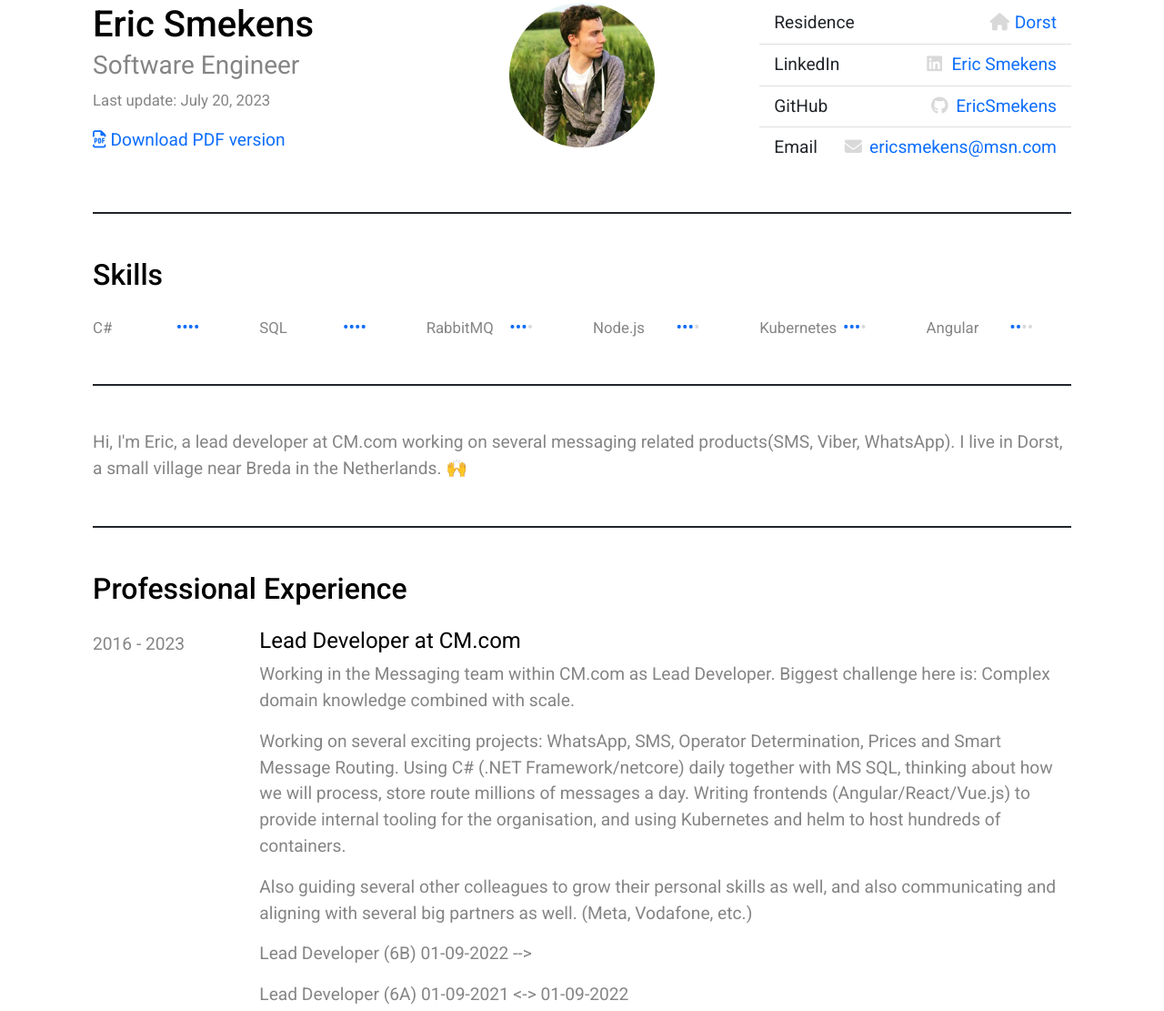
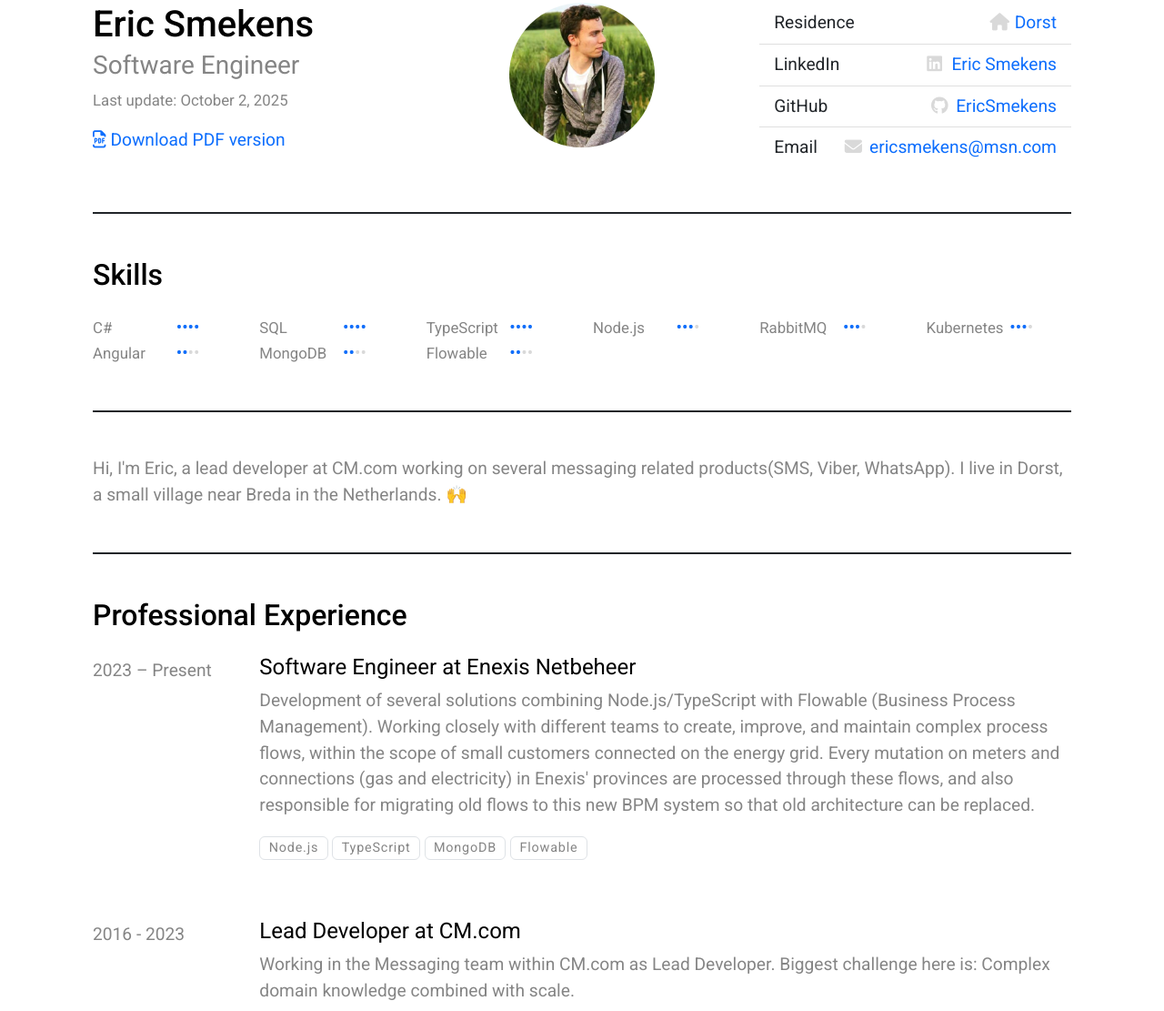
Before and after one commit to EricSmekens/cv, a plain HTML site: page index.html in a window 1280 px wide. Shown: the part 29-1140 px from the top of the page at 91% size. Drawn offline with nearby package versions, Linux system fonts and the light colour scheme.

Commit message:
Deploying to gh-pages from  @ 67dbba8b7d16e2c5e1eec96dda872db9a2a08643 🚀

```diff
--- a/index.html
+++ b/index.html
@@ -24,7 +24,7 @@
                 </div>
                 <div>
                     <p>
-                        <time datetime="" class="small">Last update: July 20, 2023</time>
+                        <time datetime="" class="small">Last update: October 2, 2025</time>
                     </p>
                     <p>
                         <span class="screen"><a href="eric-smekens.software-engineer.pdf"><i class="far fa-file-pdf"></i>Download PDF version</a></span>
@@ -80,7 +80,15 @@
                 </div>
             </div>
             <div class="col-print-1 col-3 col-md-2 col-lg-1 text-right">
-                <small>RabbitMQ</small>
+                <small>TypeScript</small>
+            </div>
+            <div class="col-print-1 col-3 col-md-2 col-lg-1">
+                <div class="skills">
+                    <div class="skills-bar" style="width: 100%"></div>
+                </div>
+            </div>
+            <div class="col-print-1 col-3 col-md-2 col-lg-1 text-right">
+                <small>Node.js</small>
             </div>
             <div class="col-print-1 col-3 col-md-2 col-lg-1">
                 <div class="skills">
@@ -88,7 +96,7 @@
                 </div>
             </div>
             <div class="col-print-1 col-3 col-md-2 col-lg-1 text-right">
-                <small>Node.js</small>
+                <small>RabbitMQ</small>
             </div>
             <div class="col-print-1 col-3 col-md-2 col-lg-1">
                 <div class="skills">
@@ -111,6 +119,22 @@
                     <div class="skills-bar" style="width: 50%"></div>
                 </div>
             </div>
+            <div class="col-print-1 col-3 col-md-2 col-lg-1 text-right">
+                <small>MongoDB</small>
+            </div>
+            <div class="col-print-1 col-3 col-md-2 col-lg-1">
+                <div class="skills">
+                    <div class="skills-bar" style="width: 50%"></div>
+                </div>
+            </div>
+            <div class="col-print-1 col-3 col-md-2 col-lg-1 text-right">
+                <small>Flowable</small>
+            </div>
+            <div class="col-print-1 col-3 col-md-2 col-lg-1">
+                <div class="skills">
+                    <div class="skills-bar" style="width: 50%"></div>
+                </div>
+            </div>
         </div>
     </div>
 
@@ -120,6 +144,25 @@
 
     <div class="border-bottom border-2 border-print-0 border-dark mb-5 pb-5 pb-print-0 mb-print-1">
         <h2 class="mb-4">Professional Experience</h2>
+        <div class="row d-block d-md-flex mb-5">
+            <div class="col-md-2 pt-1">
+                2023 – Present
+            </div>
+            <div class="col-md-10">
+                <h3 class="fs-4 fw-normal">Software Engineer at Enexis Netbeheer</h3>
+
+                <div><p>Development of several solutions combining Node.js/TypeScript with Flowable (Business Process Management).
+Working closely with different teams to create, improve, and maintain complex process flows, within the scope of small customers connected on the energy grid.
+Every mutation on meters and connections (gas and electricity) in Enexis&#39; provinces are processed through these flows, and also responsible for migrating old flows to this new BPM system so that old architecture can be replaced.</p></div>
+
+                <p>
+                    <span class="badge text-body border border-1">Node.js</span>
+                    <span class="badge text-body border border-1">TypeScript</span>
+                    <span class="badge text-body border border-1">MongoDB</span>
+                    <span class="badge text-body border border-1">Flowable</span>
+                </p>
+            </div>
+        </div>
         <div class="row d-block d-md-flex mb-5">
             <div class="col-md-2 pt-1">
                 2016 - 2023
@@ -202,8 +245,8 @@
     <div class="mb-4">
         <h3 class="fs-4 fw-normal">JSEP</h3>
 
-        <p>Used this as a dependency in my first job. Spent some free time on it, to learn more and try to extend it.
-Eventually became a collaborator, and now the maintainer of the package. Thanks to the original author as well for the great work.</p>
+        <p>Used this as a dependency in my first job. Spent some spare time on it, to learn more and try to extend it.
+Eventually became a collaborator, and now the maintainer of the package. Thanks to the original author as well for the great work, and also for the open source community that works on it.</p>
 
         <div>
             <span class="badge text-body border border-1">JavaScript</span>
```
Also changed, not shown: 1 other file.
